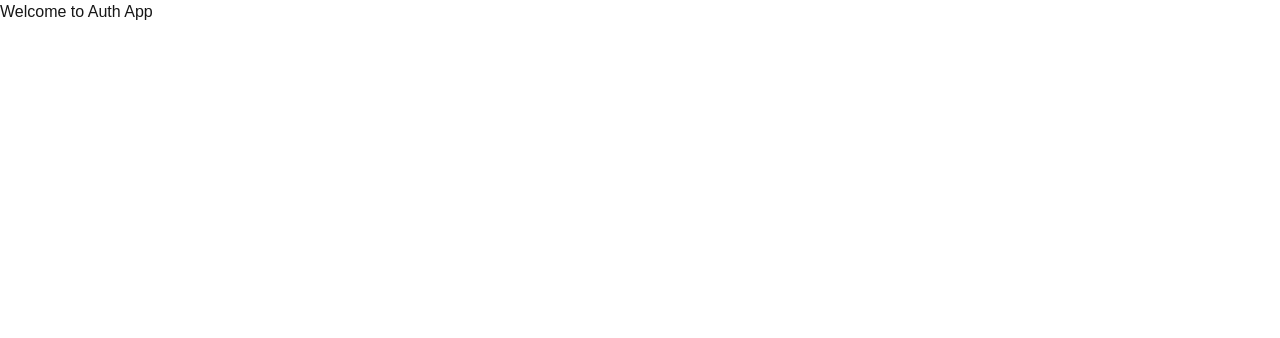
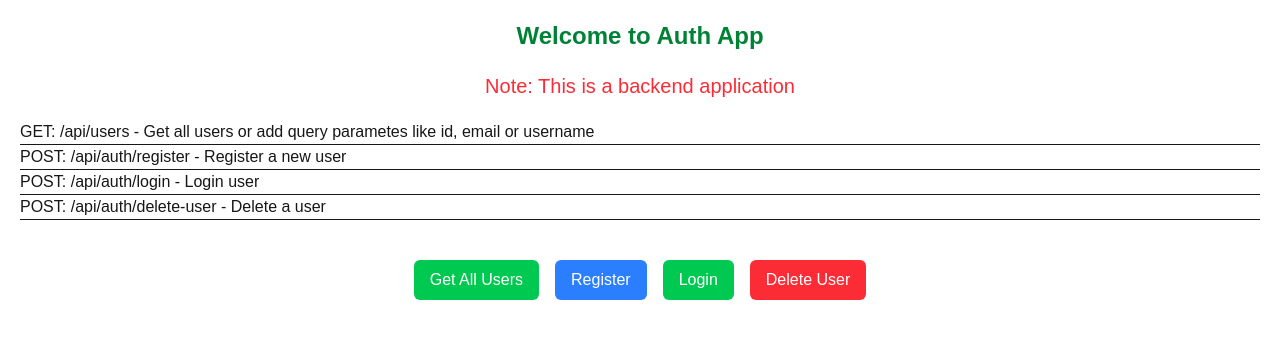
Before and after one commit to AbdulRehmanAzizSheikh/smitMERNStackAuthSystemBE, a Next.js app: page / in a window 1280 px wide. Shown: the top 338 px of the page. Built offline with nearby package versions, Linux system fonts and the light colour scheme.

Commit message:
feat: implement authentication system with registration, login, and user deletion endpoints

```diff
--- a/package.json
+++ b/package.json
@@ -9,6 +9,7 @@
     "lint": "eslint"
   },
   "dependencies": {
+    "bcrypt": "^6.0.0",
     "jsonwebtoken": "^9.0.3",
     "mongoose": "^9.5.0",
     "next": "16.2.4",
@@ -17,6 +18,7 @@
   },
   "devDependencies": {
     "@tailwindcss/postcss": "^4",
+    "@types/bcrypt": "^6.0.0",
     "@types/jsonwebtoken": "^9.0.10",
     "@types/node": "^20",
     "@types/react": "^19",
--- a/src/app/api/auth/delete-user/route.ts
+++ b/src/app/api/auth/delete-user/route.ts
@@ -6,10 +6,10 @@ import jwt from "jsonwebtoken";
 export async function DELETE(req: Request) {
   try {
     await connectMongodb();
-    const Authorization = req.headers.get("Authorization");
+    const Authorization = req.headers.get("authorization");
     if (!Authorization || !Authorization.startsWith("Bearer ")) {
       return NextResponse.json(
-        { message: "User not logged in!" },
+        { message: "Authorization token is missing or invalid!" },
         { status: 401 },
       );
     }
--- a/src/app/api/auth/login/route.ts
+++ b/src/app/api/auth/login/route.ts
@@ -2,6 +2,7 @@ import { NextResponse } from "next/server";
 import { connectMongodb } from "@/lib/db/connectMongodb";
 import User from "@/lib/models/User";
 import jwt from "jsonwebtoken";
+import bcrypt from "bcrypt";
 
 export async function POST(req: Request) {
   await connectMongodb();
@@ -23,7 +24,8 @@ export async function POST(req: Request) {
         { status: 404 },
       );
     }
-    if (user.password != password) {
+    const checkPassword = await bcrypt.compare(password, user.password);
+    if (!checkPassword) {
       return NextResponse.json(
         { message: "Invalid credentials!" },
         { status: 401 },
--- a/src/app/api/auth/register/route.ts
+++ b/src/app/api/auth/register/route.ts
@@ -1,6 +1,7 @@
 import { NextResponse } from "next/server";
 import User from "@/lib/models/User";
 import { connectMongodb } from "@/lib/db/connectMongodb";
+import bcrypt from "bcrypt";
 
 export async function POST(req: Request) {
   await connectMongodb();
@@ -13,9 +14,19 @@ export async function POST(req: Request) {
       { status: 400 },
     );
   }
-
   try {
-    const user = await User.create({ username, email, password });
+    const existingUser = await User.findOne({ email });
+    if (existingUser) {
+      return NextResponse.json(
+        { message: "User already exists!" },
+        { status: 400 },
+      );
+    }
+    const hashedPassword = await bcrypt.hash(
+      password,
+      Number(process.env.BCRYPT_SALT_ROUNDS),
+    );
+    await User.create({ username, email, password: hashedPassword });
     return NextResponse.json(
       { message: "User registered successfully!" },
       { status: 201 },
--- a/src/app/page.tsx
+++ b/src/app/page.tsx
@@ -1,9 +1,27 @@
-// src/app/page.tsx
-
+"use client";
+import { useRouter } from "next/navigation";
 export default function Home() {
+  const router = useRouter();
   return (
-    <div>
-      <h1>Welcome to Auth App</h1>
+    <div className="text-center">
+      <h1 className="text-2xl font-bold text-green-700 my-5">Welcome to Auth App</h1>
+      <h2 className="text-xl text-red-500">Note: This is a backend application</h2>
+      <ol className=" p-5 text-start">
+        <li>GET: /api/users - Get all users or add query parametes like id, email or username</li>
+        <hr />
+        <li>POST: /api/auth/register - Register a new user</li>
+        <hr />
+        <li>POST: /api/auth/login - Login user</li>
+        <hr />
+        <li>POST: /api/auth/delete-user - Delete a user</li>
+        <hr />
+      </ol>
+      <div className="flex gap-4 justify-center p-5">
+        <button className="hover:bg-green-600 transition-colors cursor-pointer bg-green-500 text-white px-4 py-2 rounded-md" onClick={() => router.push("/api/users")}>Get All Users</button>
+        <button className="hover:bg-blue-600 cursor-pointer bg-blue-500 text-white px-4 py-2 rounded-md" onClick={() => router.push("/api/auth/register")}>Register</button>
+        <button className="hover:bg-green-600 cursor-pointer bg-green-500 text-white px-4 py-2 rounded-md" onClick={() => router.push("/api/auth/login")}>Login</button>
+        <button className="hover:bg-red-600 cursor-pointer bg-red-500 text-white px-4 py-2 rounded-md" onClick={() => router.push("/api/auth/delete-user")}>Delete User</button>
+      </div>
     </div>
   );
 }
--- a/src/lib/models/User.ts
+++ b/src/lib/models/User.ts
@@ -5,15 +5,18 @@ const userSchema = new Schema(
     username: {
       type: String,
       required: [true, "Please provide your username"],
+      trim: true,
     },
     email: {
       type: String,
       required: [true, "Please provide your email"],
       unique: true,
+      trim: true,
     },
     password: {
       type: String,
       required: [true, "Please provide your password"],
+      trim: true,
     },
   },
   { timestamps: true },
```
Also changed, not shown: 1 other file (tests, documents, lock files or other folders).
